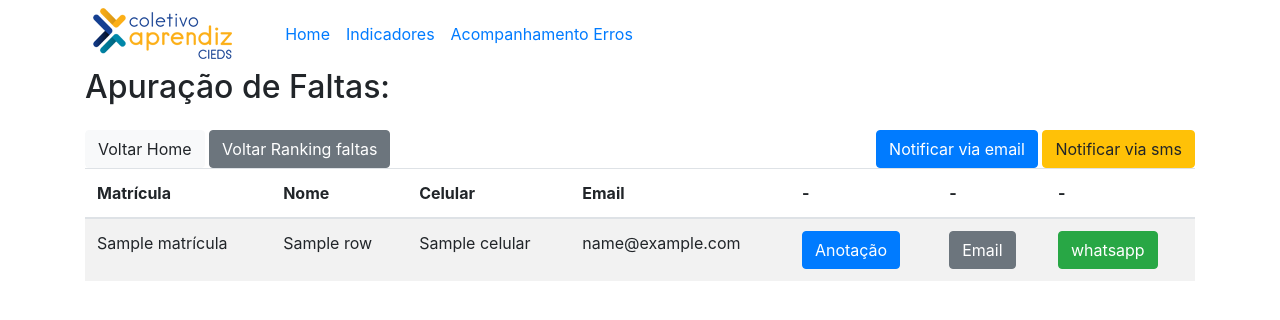
After one commit to Joaomgsa/coletivoAprendiz, a Flask app: template analise de dados/indicadores/templates/notificacoes.html in a window 1280 px wide. The commit adds this page. Shown: the top 320 px of the page. Run offline with Flask 3, Linux system fonts and the light colour scheme; the template is opened without the code that fills it: most values are stand-ins (such as "Sample title", 1, 10 or a date in 2020); some libraries are stand-ins or nearby versions.

Commit message:
pagina de notificações

```diff
--- a/analise de dados/indicadores/indicadores.py
+++ b/analise de dados/indicadores/indicadores.py
@@ -1,5 +1,6 @@
 from flask import Flask, render_template
 import pandas as pd
+import plotly.express as px
 
 app = Flask(__name__)
 
@@ -83,6 +84,27 @@ def alertas():
     table_alertas = df_alertas.to_html(classes='table table-striped table-hover table-sm table-responsive', index=False)
     return render_template('alertas.html', table=table_alertas)
 
+@app.route('/notificacoes')
+def notificacoes():
+    df_alertas = read_excel_alertas()
+    df_info_alunos = montar_info_alunos()
+    df_alertas = pd.merge(df_alertas, df_info_alunos, on='Apr_Codigo', how='left')
+    df_alertas = df_alertas[['Apr_Codigo','Apr_Nome_x','Apr_Celular','Apr_Email']]
+    # substuir valores nulos pelo valor pesquisar
+    df_alertas['Apr_Celular'].fillna('Aluno Sem contatos', inplace=True)
+    df_alertas['Apr_Email'].fillna('Aluno Sem contatos', inplace=True)
+    # remover caracteres ".0" da coluna celular
+    df_alertas['Apr_Celular'] = df_alertas['Apr_Celular'].astype(str).str.replace('.0', '')
+    # ordenar por nome
+    df_alertas.sort_values(by=['Apr_Nome_x'], ascending=True, inplace=True)
+    # renomear colunas
+    df_alertas.rename(columns={'Apr_Codigo': 'Matrícula', 'Apr_Nome_x': 'Nome', 'Apr_Celular': 'Celular', 'Apr_Email': 'Email'}, inplace=True)
+    #Gerar HTML da tabela
+     #df_alertas.to_html(classes='table table-striped table-hover table-sm table-responsive', index=False)
+    return render_template('notificacoes.html',df_alertas=df_alertas)
+
+
+
 
 if __name__ == '__main__':
     app.run(debug=True)
--- /dev/null
+++ b/analise de dados/indicadores/templates/notificacoes.html
@@ -0,0 +1,81 @@
+<!DOCTYPE html>
+<html lang="pt-br">
+
+<head>
+  <meta charset="UTF-8">
+  <title>Indicadores Pedagógicos - Notificações</title>
+  <link rel="stylesheet" href="https://maxcdn.bootstrapcdn.com/bootstrap/4.5.2/css/bootstrap.min.css">
+</head>
+
+<body>
+  <nav class="navbar navbar-expand-lg bg-body-secondary">
+    <div class="container-fluid">
+      <div class="navbar-header">
+        <a class="navbar-brand" href="/">&nbsp;</a>
+        <img src="{{ url_for('static', filename='logo.png') }}">
+      </div>
+      <button class="navbar-toggler" type="button" data-bs-toggle="collapse" data-bs-target="#navbarNav"
+        aria-controls="navbarNav" aria-expanded="false" aria-label="Toggle navigation">
+        <span class="navbar-toggler-icon"></span>
+      </button>
+      <div class="collapse navbar-collapse" id="navbarNav">
+        <ul class="navbar-nav">
+          <li class="nav-item">
+            <a class="nav-link active" aria-current="page" href="/">Home</a>
+          </li>
+          <li class="nav-item">
+            <a class="nav-link" href="/indicadores">Indicadores</a>
+          </li>
+          <li class="nav-item">
+            <a class="nav-link" href="/formularioerros">Acompanhamento Erros</a>
+          </li>
+        </ul>
+      </div>
+    </div>
+  </nav>
+  <main>
+    <div class="container">
+      <div class="table-responsive">
+        <h2>Apuração de Faltas:</h2>
+        <div>
+          <div class="float-right">
+            <a class="btn btn-primary mt-3" href="/alertas">Notificar via email</a>
+            <a class="btn btn-warning mt-3" href="/alertas">Notificar via sms</a>
+          </div>
+          <div class="float-left">
+            <a class="btn btn-light mt-3" href="/">Voltar Home</a>
+            <a class="btn btn-secondary mt-3" href="/indicadores"> Voltar Ranking faltas</a>
+          </div>
+        </div>
+        <table class="table table-striped">
+          <thead>
+            <tr>
+              <th>Matrícula</th>
+              <th>Nome</th>
+              <th>Celular</th>
+              <th>Email</th>
+              <th>-</th>
+              <th>-</th>
+              <th>-</th>
+            </tr>
+          </thead>
+          <tbody>
+            {% for index, row in df_alertas.iterrows() %}
+            <tr>
+                <td>{{ row['Matrícula'] }}</td>
+                <td>{{ row['Nome'] }}</td>
+                <td>{{ row['Celular'] }}</td>
+                <td>{{ row['Email'] }}</td>
+                <td><a href="/" class="btn btn-primary">Anotação</a></td>
+                <td><a href="/" class="btn btn-secondary">Email</a></td>
+                <td><a href="/" class="btn btn-success">whatsapp</a></td>
+            </tr>
+            {% endfor %}
+        </tbody>
+
+        </table>
+      </div>
+    </div>
+  </main>
+
+</html>
--- a/analise de dados/indicadores/templates/upload.html
+++ b/analise de dados/indicadores/templates/upload.html
@@ -64,9 +64,9 @@
 </html>
 
 <!-- to do
-  - fazer um banco para armazenar as faltas por periodo ( identificar se é por mês ou outro periodo )
+  - Fazer um banco para armazenar as faltas por periodo ( identificar se é por mês ou outro periodo )
   - Ajustar formatação do formulário de entrada de arquivos
   - Fazer uma função JS para escolher a pagina e validar entrada de arquivos
-  - busca por periodo colocar entre duas datas
-  - busca por aluno
+  - Busca por periodo colocar entre duas datas
+  - Busca por aluno
   - enviar perguntas sobre infra  : -->
```
Also changed, not shown: analise de dados/indicadores/templates/home.html (+9 -11 lines), 1 other file.
